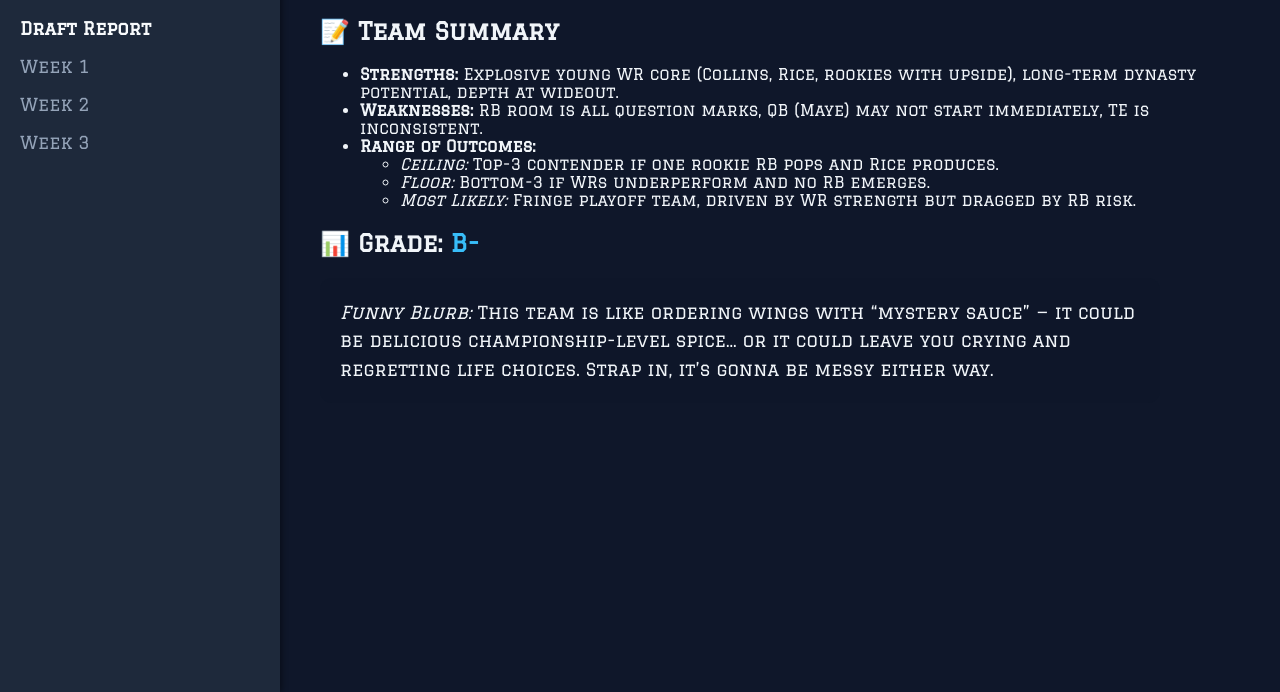
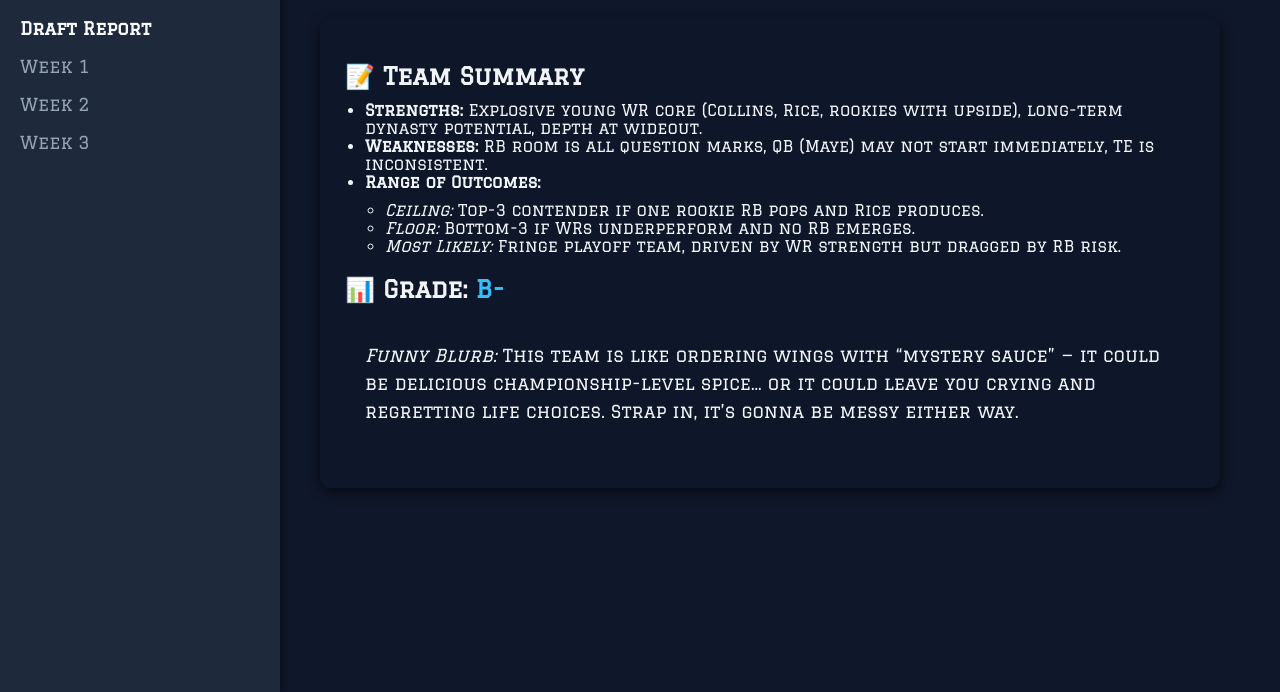
Before and after one commit to sharpwall39/FantasyFootball, a plain HTML site: page index.html in a window 1280 px wide. Shown: the part 108-800 px from the top of the page. Drawn offline with Linux system fonts and the light colour scheme.

Commit message:
Update style.css

```diff
--- a/style.css
+++ b/style.css
@@ -77,3 +77,19 @@ body {
   padding: 20px;
   border-radius: 12px;
 }
+
+.report-box {
+  background-color: rgba(15, 23, 42, 0.85);
+  padding: 25px;
+  border-radius: 12px;
+  box-shadow: 0 4px 12px rgba(0,0,0,0.6);
+  max-width: 850px;
+}
+.report-box h2 {
+  margin-top: 20px;
+  margin-bottom: 10px;
+}
+.report-box ul {
+  margin: 10px 0;
+  padding-left: 20px;
+}
```
